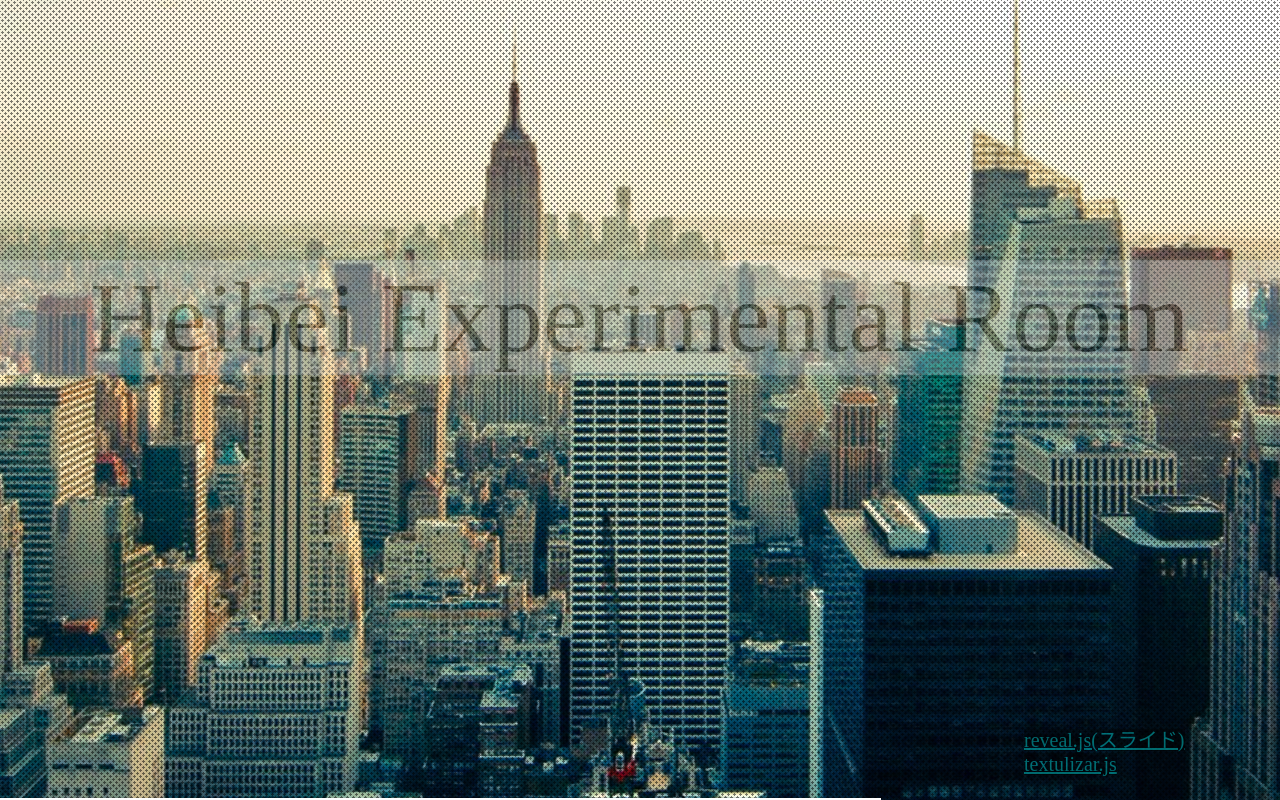
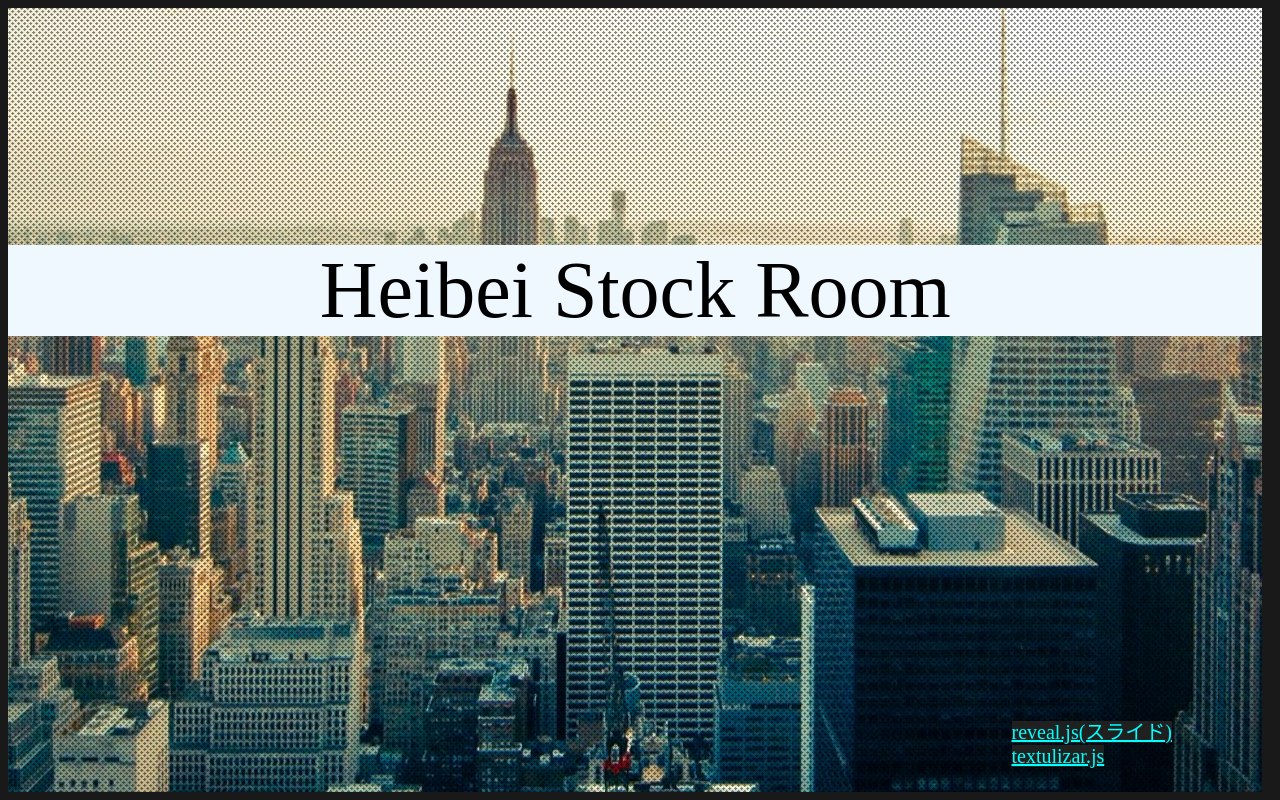
Before and after one commit to heibei2020/heibei2020.github.io, a website: page index.html in a window 1280 px wide. Drawn offline with Linux system fonts and the light colour scheme.

Commit message:
Change Title and image test

```diff
--- a/index.html
+++ b/index.html
@@ -4,25 +4,29 @@
 		<meta charset="utf-8">
 		<meta name="viewport" content="width=device-width, initial-scale=1.0, maximum-scale=1.0, user-scalable=no">
 
-		<title>丸の内平米の実験室</title>
+		<title>丸ノ内平米のストックルーム</title>
 
 		<link rel="stylesheet" href="css/vegas.css">
 		<link rel="stylesheet" href="css/theme/black.css">
 		<script src="js/jquery-3.5.1.min.js"></script>
 		<script src="js/vegas.js"></script>
 		<style>
-		page {
+
+		#vegasdisplay {
+			width: 98vw;
+			height: 98vh;
 			position: relative;
 		}
-		p.title {
-			font-size: 100px;
+
+		#pagetitle {
+			font-size: 10vh;
 			background-color: aliceblue;
-			opacity: 60%;
+			opacity: 100%;
 			text-align: center;
 		}
-		div.pagemenu {
+		#pagemenu {
 			width: 100%;
-			opacity: 40%;
+			opacity: 100%;
 			position: absolute;
 			top: 20%;
 			bottom: 0%;
@@ -32,12 +36,12 @@
 		}
 		li,a {
 			color: cyan;
-			font-size: 20px;
-			background-color:black;
+			font-size: 2.5vmin;
+			background-color:#202020;
 		}
 		div.linkeitemlist{
 			width: 20%;
-			opacity: 40%;
+			opacity: 100%;
 			position: absolute;
 			top: 95;
 			bottom: 3%;
@@ -51,22 +55,25 @@
 
 		</style>
 	</head>
+
 	<body>
 
-	<div class="page">
-		<div class="pagemenu">
-		<p class="title"> Heibei Experimental Room</p>
+	<div id="vegasdisplay">
+		<div id="pagemenu">
+			<p id="pagetitle"> Heibei Stock Room</p>
 		</div>
-	</div>
-	<div class="linkeitemlist">
-		<div class="linkitem"> <a href="softwareprocess.html">reveal.js(スライド)</a></div>
-		<div class="linkitem"> <a href="markdown.html">textulizar.js</a></div>
+
+		<div class="linkeitemlist">
+			<div class="linkitem"> <a href="softwareprocess.html">reveal.js(スライド)</a></div>
+			<div class="linkitem"> <a href="markdown.html">textulizar.js</a></div>
+		</div>
 	</div>
 
 
 	</body>
-		<script>
-$("#example, body").vegas({
+
+<script>
+$("#vegasdisplay").vegas({
     slides: [
         { src: "images/010.jpg" },
         { src: "images/020.jpg" },
@@ -78,10 +85,12 @@ $("#example, body").vegas({
     ],
 	animation: ['heibeiMoveLeft','heibeiMoveRight'],
 	overlay: 'images/overlays/08.png',
+	timer: false,
 	transitionDuration: 5000,
 	delay: 10000,
 	animationDuration: 12000,
 
 });
-		</script>
+</script>
+
 </html>
```
Also changed, not shown: softwareprocess.html (+8 -0 lines), images/main0100_MSA.png (added).
